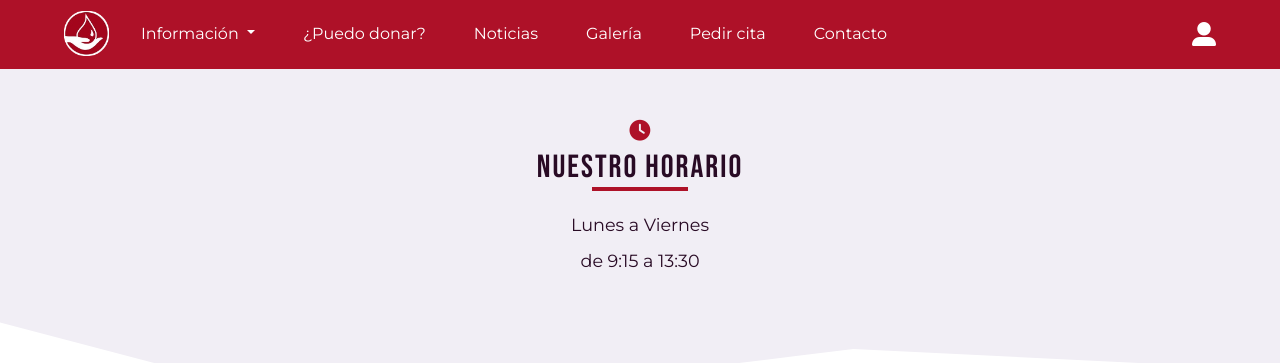
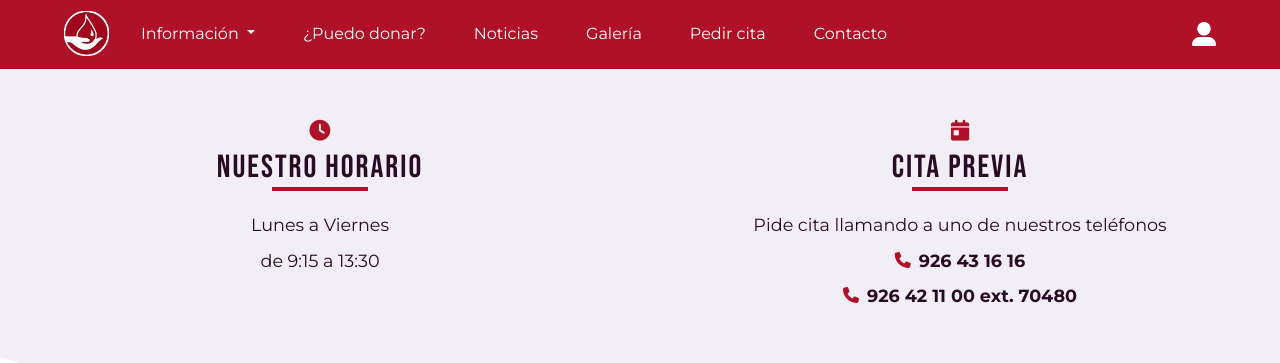
Before and after one commit to CIFP-Virgen-de-Gracia/donantesSangrePuertollano, an Angular app in the folder front/: page / in a window 1280 px wide. Shown: the part 152-515 px from the top of the page. Built offline with nearby package versions, Linux system fonts and the light colour scheme.

Commit message:
"Cita previa" colocado junto a "Nuestro horario"

```diff
--- a/front/src/app/paginas/inicio/inicio.component.html
+++ b/front/src/app/paginas/inicio/inicio.component.html
@@ -1,11 +1,32 @@
 <main class="text-center">
 
-  <div class="pt-5 lh-lg horario">
+  <div class="container">
+    <div class="row pt-5 lh-lg fondo-contraste">
+      <div class="horario col-12 col-sm-6">
         <i class="fa-solid fa-clock"></i>
         <h2 class="titulo">Nuestro horario</h2>
         <p>Lunes a Viernes</p>
         <p>de 9:15 a 13:30</p>
       </div>
+
+      <div class="cita col-12 col-sm-6 mt-5 mt-sm-0">
+        <i class="fa-solid fa-calendar-day"></i>
+        <h2 class="titulo">Cita previa</h2>
+        <p>Pide cita llamando a uno de nuestros teléfonos</p>
+        <div class="telefonos text-center">
+          <div class="telefono d-flex justify-content-center align-items-center">
+            <i class="fa-solid fa-phone me-2 fs-6"></i>
+            <p class="fw-bold">926 43 16 16</p>
+          </div>
+          <div class="telefono d-flex justify-content-center align-items-center">
+            <i class="fa-solid fa-phone me-2 fs-6"></i>
+            <p class="fw-bold">926 42 11 00 ext. 70480</p>
+          </div>
+        </div>
+      </div>
+    </div>
+  </div>
+
   <svg _ngcontent-ncw-c20="" xmlns="http://www.w3.org/2000/svg" viewBox="0 0 1440 200">
     <path _ngcontent-ncw-c20="" fill="#f1eef5" fill-opacity="1"
       d="M0,50L380,150L960,80L1950,128L1440,0L960,0L480,0L0,0Z"></path>
@@ -28,12 +49,14 @@
     <p>Calle Malagón, s/n</p>
     <p>Puertollano, 13500</p>
     <p>Ciudad Real</p>
-    <iframe class="mapa mt-2" allowfullscreen="" loading="lazy" referrerpolicy="no-referrer-when-downgrade"
+    <div class="clearfix">
+      <iframe class="mapa mt-2 float-end" allowfullscreen="" loading="lazy" referrerpolicy="no-referrer-when-downgrade"
         src="https://www.google.com/maps/embed?pb=!1m18!1m12!1m3!1d3113.5121881259743!2d-4.1130816848705125!3d38.70604816580596!2m3!1f0!2f0!3f0!3m2!1i1024!2i768!4f13.1!3m3!1m2!1s0xd6b8cfe481ce835%3A0x9e6aa2834a5e7143!2sHermandad%20de%20Donantes%20de%20Sangre!5e0!3m2!1ses!2ses!4v1674681982925!5m2!1ses!2ses">
       </iframe>
     </div>
+  </div>
 
-  <div class="lh-lg cita">
+  <!-- <div class="lh-lg cita">
     <i class="fa-solid fa-calendar-day"></i>
     <h2 class="titulo">Cita previa</h2>
     <p>Pide cita llamando a uno de nuestros teléfonos</p>
@@ -46,8 +69,6 @@
         <i class="fa-solid fa-phone me-2 fs-6"></i>
         <p class="fw-bold">926 42 11 00 ext. 70480</p>
       </div>
-      <!-- <p>o </p>
-      <input type="button" value="Online"> -->
     </div>
-  </div>
+  </div> -->
 </main>
--- a/front/src/app/paginas/inicio/inicio.component.scss
+++ b/front/src/app/paginas/inicio/inicio.component.scss
@@ -1,10 +1,11 @@
-div.horario {
-  background-color: var(--color-contraste);
+.container {
+  margin: 0;
+  max-width: 100%;
 }
 
-div.cita {
+/* div.cita {
   padding: 5rem 0;
-}
+} */
 
 p {
   font-size: var(--letra-media);
--- a/front/src/styles.scss
+++ b/front/src/styles.scss
@@ -97,4 +97,8 @@ body {
     font-family: var(--tipo-titulos);
     letter-spacing: 2px;
   }
+
+  .fondo-contraste {
+    background-color: var(--color-contraste);
+  }
 }
```
Lines whose indentation alone changed are shown as unchanged.
